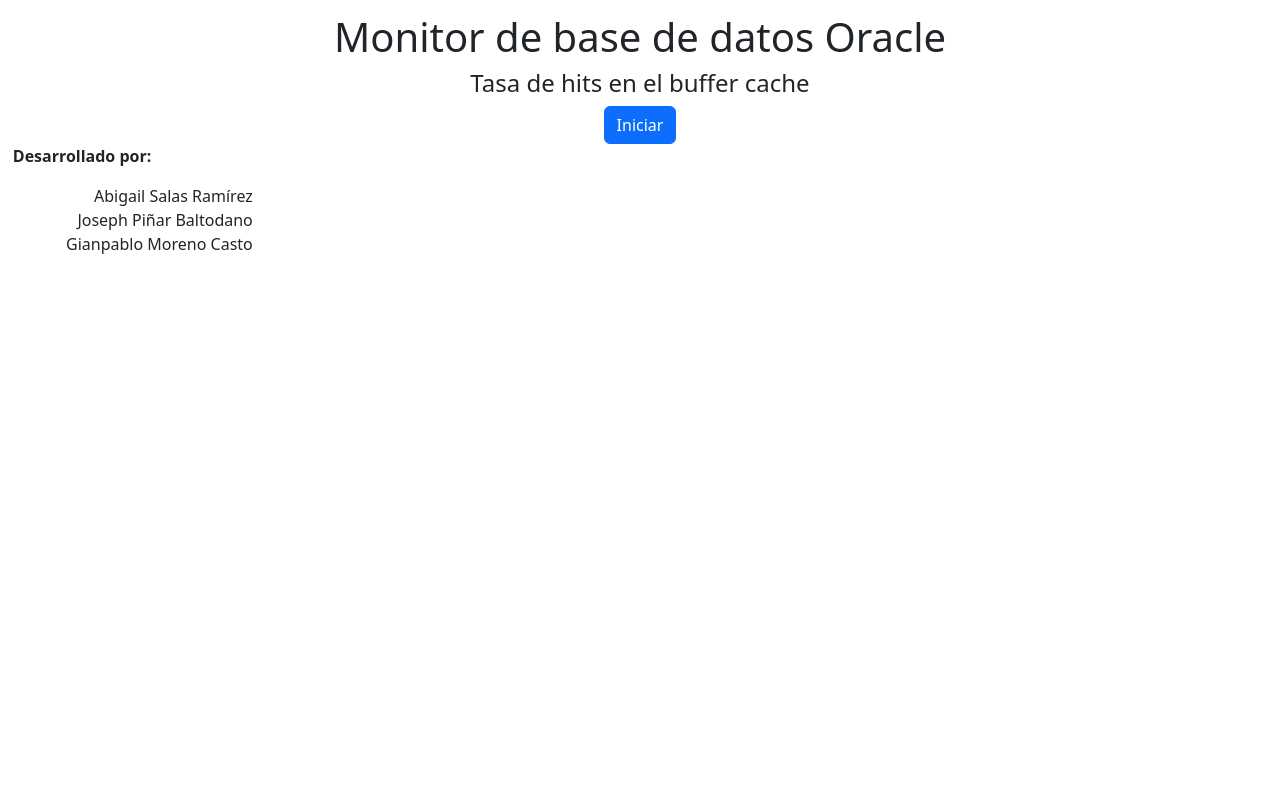
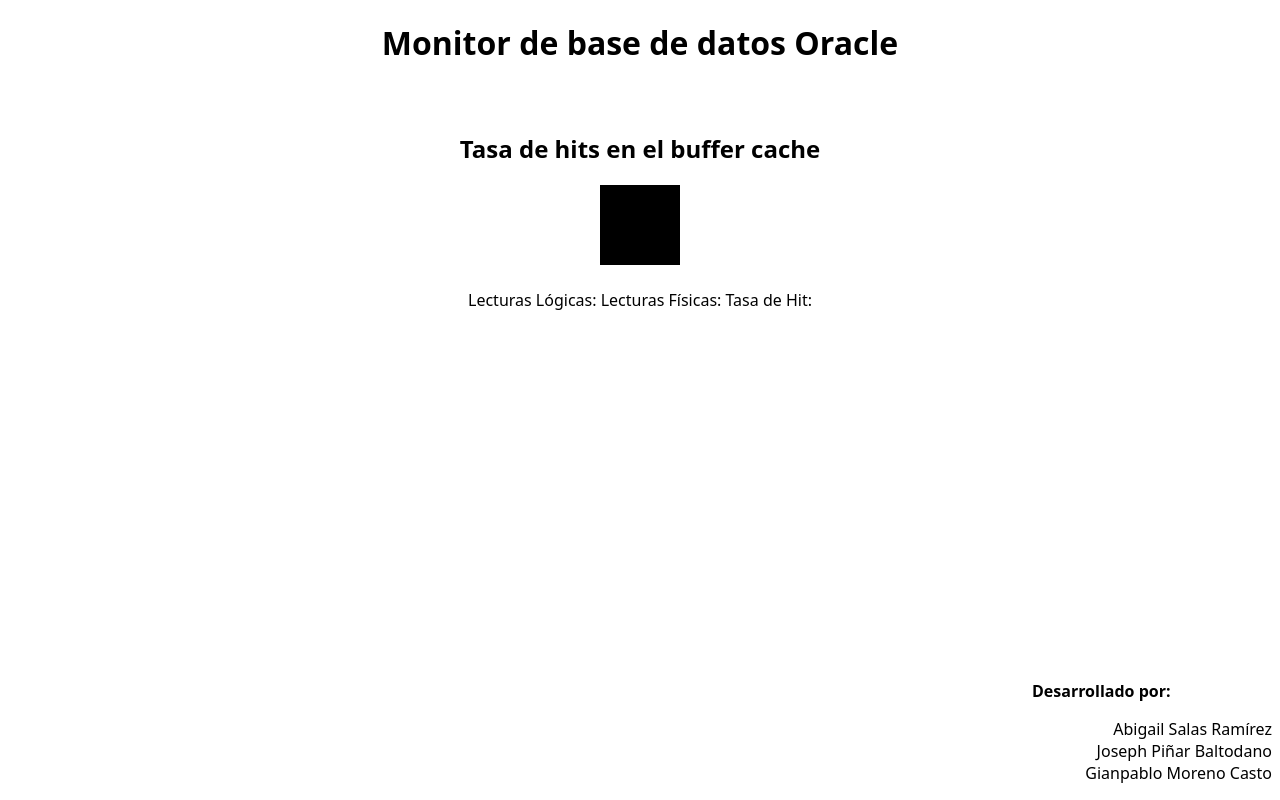
Before and after one commit to Jassito03/MonitorBD_Python, a Flask app: page / in a window 1280 px wide. Run offline with Flask 3, Linux system fonts and the light colour scheme.

Commit message:
Frontend

```diff
--- a/static/style.css
+++ b/static/style.css
@@ -1,3 +1,56 @@
 body {
     font-family: system-ui, -apple-system, BlinkMacSystemFont, 'Segoe UI', Roboto, Oxygen, Ubuntu, Cantarell, 'Open Sans', 'Helvetica Neue', sans-serif;
+    height: 90vh;
 }
+
+header {
+    margin-bottom: 3rem;
+}
+
+header h1 {
+    text-align: center;
+}
+
+section.grafico {
+    display: flex;
+    flex-direction: column;
+    align-items: center;
+    justify-content: center;
+    margin-bottom: 0.5rem;
+}
+
+section.grafico h2 {
+    text-align: center;
+    font-size: x-large;
+}
+
+section.grafico article {
+    width: 5rem;
+    height: 5rem;
+    background-color: black;
+}
+
+section.descripcion_grafico {
+    display: flex;
+    flex-direction: row;
+    align-items: center;
+    justify-content: center;
+    width: 100%;
+}
+
+footer {
+    position: absolute;
+    bottom: 0%;
+    display: flex;
+    width: 100vw;
+    justify-content: flex-end;
+}
+
+footer aside {
+    padding-right: 1rem;
+    width: 15rem;
+}
+
+footer aside p {
+    text-align: right;
+}
--- a/templates/index.html
+++ b/templates/index.html
@@ -4,29 +4,32 @@
     <meta charset="UTF-8">
     <meta name="viewport" content="width=device-width, initial-scale=1.0">
     <link rel="stylesheet" href="{{ url_for('static', filename='style.css') }}">
-    <link href="https://cdn.jsdelivr.net/npm/bootstrap@5.3.3/dist/css/bootstrap.min.css" rel="stylesheet" integrity="sha384-QWTKZyjpPEjISv5WaRU9OFeRpok6YctnYmDr5pNlyT2bRjXh0JMhjY6hW+ALEwIH" crossorigin="anonymous">
-    <script src="https://cdn.jsdelivr.net/npm/bootstrap@5.3.3/dist/js/bootstrap.bundle.min.js" integrity="sha384-YvpcrYf0tY3lHB60NNkmXc5s9fDVZLESaAA55NDzOxhy9GkcIdslK1eN7N6jIeHz" crossorigin="anonymous"></script>
     <title>Monitor</title>
 </head>
-<body style="margin: 1%;">
+<body>
     <header>
-        <h1 style="text-align: center;">Monitor de base de datos Oracle</h1>
+        <h1>Monitor de base de datos Oracle</h1>
     </header>
-    <section id="grafico"> <!--Sección donde se visualiza el gráfico dinámico-->
-        <h2 style="text-align: center; font-size: x-large">Tasa de hits en el buffer cache</h2>
+    <section class="grafico">
+        <h2>Tasa de hits en el buffer cache</h2>
+        <article> <!--Articulo donde se visualiza el gráfico dinámico-->
 
+        </article>
     </section>
-    <section style="display: inline-flex; align-items: center; justify-content: center; width: 100%;">
-        <button type="button" class="btn btn-primary">Iniciar</button>
+    <section class="descripcion_grafico">
+        <p>
+            Lecturas Lógicas:
+            Lecturas Físicas:
+            Tasa de Hit:
+        </p>
     </section>
     <footer>
-        <aside style="width: 15rem;">
+        <aside>
+            <b>Desarrollado por:</b>
             <p>
-                <b>Desarrollado por:</b>
-                <p style="text-align: right;">
-                    Abigail Salas Ramírez <br>
-                    Joseph Piñar Baltodano <br>
-                    Gianpablo Moreno Casto</p>
+                Abigail Salas Ramírez <br>
+                Joseph Piñar Baltodano <br>
+                Gianpablo Moreno Casto
             </p>
         </aside>
 
```
